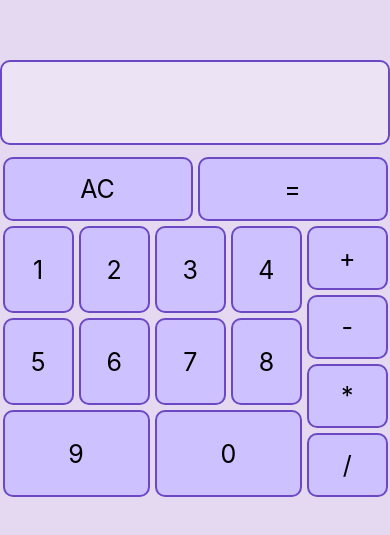
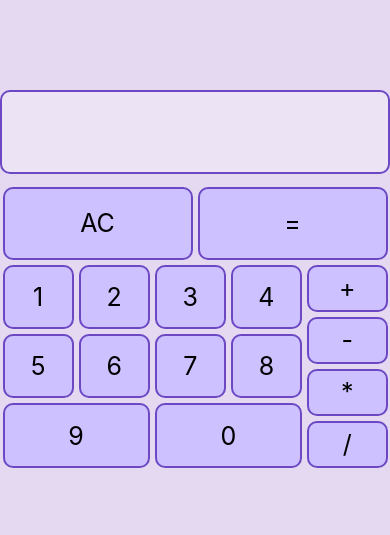
Before and after one commit to mvsilvass/react-native-calculator, a React Native app: screen / in a window 390 px wide. Shown: the part 167-702 px from the top of the page. Built offline with nearby package versions, Linux system fonts and the light colour scheme.

Commit message:
Modifica as proporções dos botões

```diff
--- a/App.js
+++ b/App.js
@@ -20,7 +20,7 @@ const styles = StyleSheet.create({
     backgroundColor: '#E5D9F2',
     height: '100%',
     width: '100%',
-    padding: 20,
+    padding: "5%",
     justifyContent: 'center',
     alignItems: 'center',
   },
--- a/src/components/Buttons/Button.js
+++ b/src/components/Buttons/Button.js
@@ -23,7 +23,7 @@ const styles = StyleSheet.create({
     borderWidth: 2,
     borderColor: '#6C48C5',
     paddingHorizontal: 30,
-    padding: 15,
+    padding: "5%",
     margin: 2.5,
     flex: 1
   },
```
